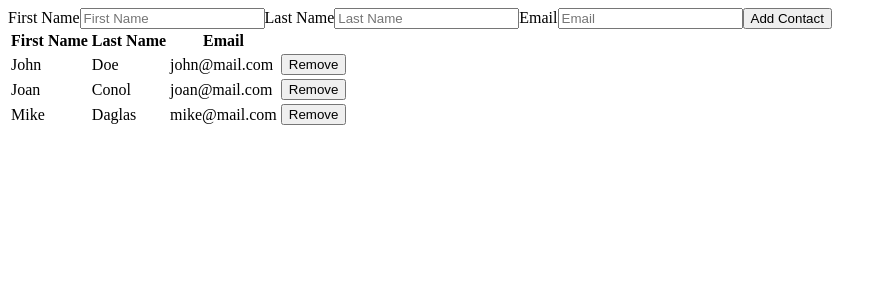
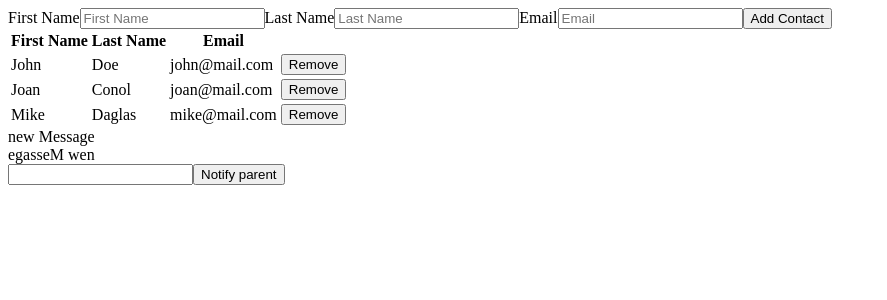
Before and after one commit to dekisa94/vivify-vue, a Vue app: page / in a window 1280 px wide. Shown: the top 300 px of the page, without its empty margins (0-887 px from the left). Built offline with nearby package versions, Linux system fonts and the light colour scheme.

Commit message:
computed, watch..

```diff
--- a/src/App.vue
+++ b/src/App.vue
@@ -1,16 +1,37 @@
 <template>
   <div id="app">
     <ContactsList />
+    <PropsExample
+    :message="message"
+    @notify-parent="handleNotifyParent"
+    />
   </div>
 </template>
 
 <script>
 import ContactsList from './components/ContactsList.vue'
+import PropsExample from './components/PropsExample.vue'
 
 export default {
   name: 'app',
   components: {
-    ContactsList
+    ContactsList,
+    PropsExample
+  },
+  data(){
+    return{
+      message: "Hello"
+    }
+  },
+  created(){
+    setTimeout(() => {
+      this.message="new Message"
+    }, 3000)
+  },
+  methods:{
+    handleNotifyParent(message){
+      this.message=message
+    }
   }
 }
 </script>
--- /dev/null
+++ b/src/components/PropsExample.vue
@@ -0,0 +1,39 @@
+<template>
+    <div>
+        <div>
+            {{message}}
+        </div>
+        <div>
+            {{reversedMessage}}
+        </div>
+        <input type="text" v-model="searchTerm" />
+        <button @click="notifyParent">Notify parent</button>
+    </div>
+</template>
+
+<script>
+export default {
+  props:['message'],
+  data(){
+      return{
+          searchTerm: ''
+      }
+  },
+  methods:{
+      notifyParent(){
+          this.$emit('notify-parent', 'Hello from child!')
+      }
+  },
+  computed:{
+    reversedMessage(){
+      return this.message.split('').reverse().join('')
+    }
+  },
+  watch:{
+      searchTerm(newValue, oldValue){
+          console.log('New value:', newValue)
+          console.log('Old Value:', oldValue)
+      }
+  }
+}
+</script>
```
